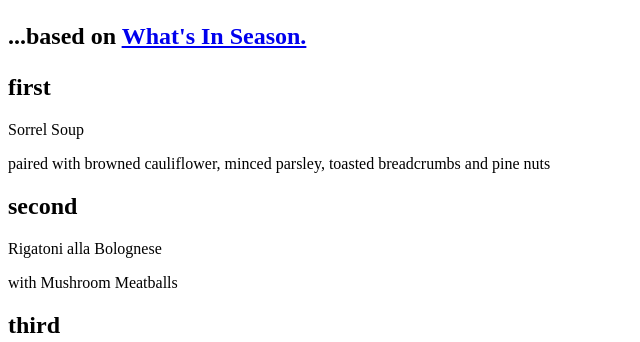
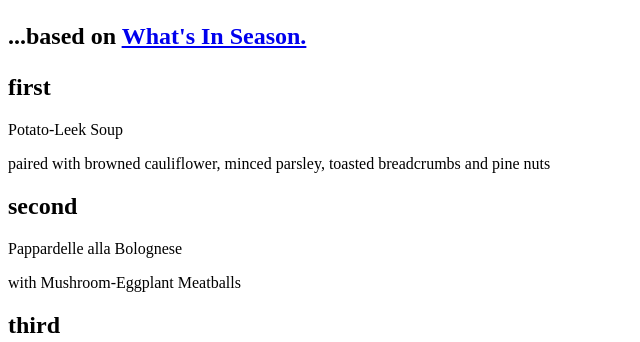
Before and after one commit to PochiChao/houseofseason, a Next.js app: page / in a window 1280 px wide. Shown: the part 2360-2702 px from the top of the page, without its empty margins (0-640 px from the left). Built offline with nearby package versions, Linux system fonts and the light colour scheme.

Commit message:
update menu

```diff
--- a/src/pages/index.tsx
+++ b/src/pages/index.tsx
@@ -12,14 +12,14 @@ import axios from "axios";
 const courseMenu = [
   {
     id: "first",
-    dishName: "Sorrel Soup",
+    dishName: "Potato-Leek Soup",
     description:
       "paired with browned cauliflower, minced parsley, toasted breadcrumbs and pine nuts",
   },
   {
     id: "second",
-    dishName: "Rigatoni alla Bolognese ",
-    description: "with Mushroom Meatballs",
+    dishName: "Pappardelle alla Bolognese ",
+    description: "with Mushroom-Eggplant Meatballs",
   },
   {
     id: "third",
```
